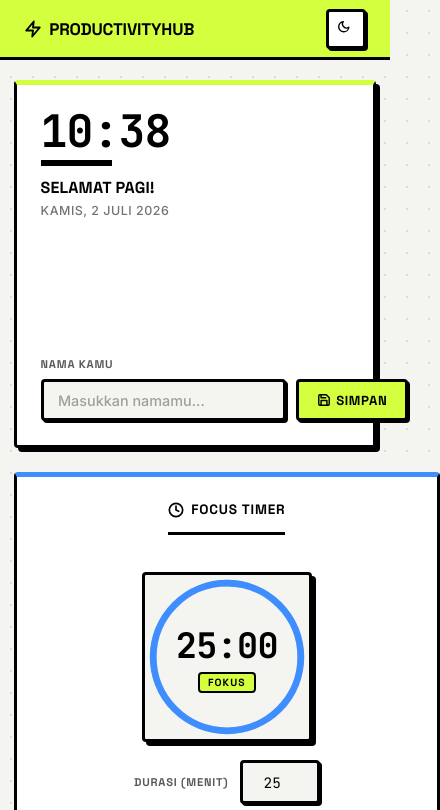
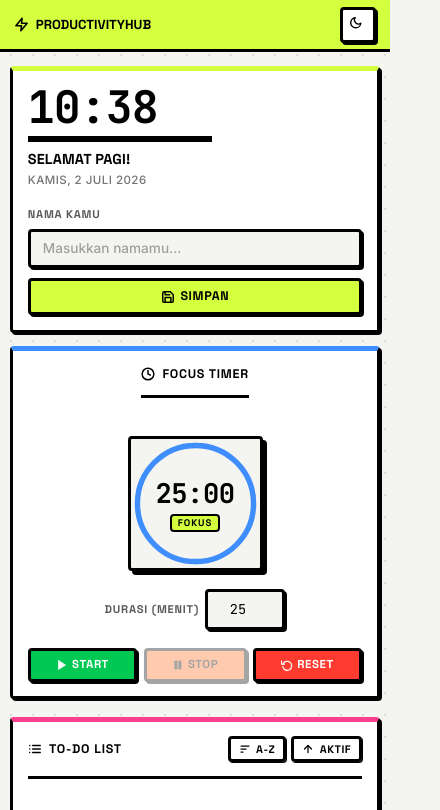
Before and after one commit to j0nsss/CodingCamp-29June26-junadhan, a plain HTML site: page index.html in a window 390 px wide. Shown: the top 810 px of the page, 440 px wide, since content can reach past the window. Drawn offline with Linux system fonts and the light colour scheme.

Commit message:
responsive

```diff
--- a/css/style.css
+++ b/css/style.css
@@ -80,7 +80,11 @@
 /* ----- 3. RESET & BASE ----- */
 *, *::before, *::after { box-sizing: border-box; margin: 0; padding: 0; }
 
-html { scroll-behavior: smooth; }
+html {
+  scroll-behavior: smooth;
+  /* Cegah horizontal overflow di semua device */
+  overflow-x: hidden;
+}
 
 /* SVG global: selalu block, tidak ada descender/line-height artefak */
 svg {
@@ -99,6 +103,8 @@ svg {
 }
 
 body {
+  overflow-x: hidden;
+  width: 100%;
   font-family: var(--font-body);
   background-color: var(--base-bg);
   /* Dot-grid texture pakai base-ink opacity rendah */
@@ -177,7 +183,7 @@ body {
 .container {
   max-width: 1100px;
   margin: 0 auto;
-  padding: 2rem 1.25rem 3rem;
+  padding: 2rem 1.5rem 3rem;
   display: flex;
   flex-direction: column;
   gap: 1.5rem;
@@ -187,11 +193,6 @@ body {
   display: grid;
   grid-template-columns: 1fr 1fr;
   gap: 1.5rem;
-}
-
-@media (max-width: 768px) {
-  .grid-two   { grid-template-columns: 1fr; }
-  .container  { padding: 1.25rem 0.85rem 2.5rem; }
 }
 
 /* ----- 6. CARD ----- */
@@ -305,7 +306,6 @@ body {
   .greeting-card { flex-direction: column; }
   .greeting-name-wrapper { width: 100%; flex: none; }
 }
-
 /* ----- 8. FORM ELEMENTS ----- */
 .label-small {
   font-family: var(--font-display);
@@ -865,3 +865,346 @@ body {
   border-radius: 0;
   opacity: 0.4;
 }
+
+
+/* ==========================================================
+   RESPONSIVE SYSTEM
+   Breakpoints:
+     xs  : < 480px   (small phone — iPhone SE, Galaxy A)
+     sm  : < 640px   (phone landscape / large phone)
+     md  : < 768px   (tablet portrait / large phone)
+     lg  : < 1024px  (tablet landscape / small laptop)
+   ========================================================== */
+
+/* ── lg: tablet landscape & small laptop (< 1024px) ── */
+@media (max-width: 1024px) {
+  .container {
+    padding: 1.75rem 1.25rem 2.5rem;
+  }
+}
+
+/* ── md: tablet portrait & large phone (< 768px) ── */
+@media (max-width: 768px) {
+  .container {
+    padding: 1.25rem 1rem 2rem;
+    gap: 1.1rem;
+  }
+
+  /* Grid jadi 1 kolom */
+  .grid-two {
+    grid-template-columns: 1fr;
+    gap: 1.1rem;
+  }
+
+  /* Navbar brand: sembunyikan teks, tampilkan ikon saja */
+  .navbar {
+    padding: 0 1rem;
+  }
+
+  /* Card padding lebih hemat */
+  .card {
+    padding: 1.15rem;
+  }
+
+  /* Greeting: susun vertikal */
+  .greeting-card {
+    flex-direction: column;
+    gap: 1rem;
+  }
+
+  .greeting-content { flex: none; width: 100%; }
+
+  .greeting-name-wrapper {
+    flex: none;
+    width: 100%;
+  }
+
+  /* Timer: lebih kecil sedikit */
+  .timer-display-wrapper {
+    width: 150px;
+    height: 150px;
+  }
+
+  .timer-display span:first-child {
+    font-size: 1.9rem;
+  }
+
+  /* Timer controls: bungkus kalau tidak muat */
+  .timer-controls {
+    gap: 0.4rem;
+  }
+
+  /* Todo list: max-height lebih pendek */
+  .todo-list {
+    max-height: 260px;
+  }
+
+  /* Link form: susun vertikal */
+  .link-form {
+    flex-direction: column;
+  }
+
+  .link-form .input-field {
+    min-width: unset;
+    width: 100%;
+  }
+
+  .link-form .btn {
+    width: 100%;
+  }
+
+  /* Modal padding */
+  .modal {
+    padding: 1.5rem;
+  }
+
+  /* Modal actions full width */
+  .modal-actions {
+    flex-direction: column-reverse;
+    gap: 0.5rem;
+  }
+
+  .modal-actions .btn {
+    width: 100%;
+    justify-content: center;
+  }
+}
+
+/* ── sm: phone landscape & large phone (< 640px) ── */
+@media (max-width: 640px) {
+  .container {
+    padding: 1rem 0.85rem 2rem;
+    gap: 1rem;
+  }
+
+  .card {
+    padding: 1rem;
+  }
+
+  /* Navbar brand text lebih pendek */
+  .navbar-brand {
+    font-size: 0.9rem;
+    letter-spacing: 0;
+  }
+
+  /* Greeting time lebih kecil di layar sempit */
+  .greeting-time {
+    font-size: clamp(2.2rem, 10vw, 3rem);
+  }
+
+  .greeting-text {
+    font-size: clamp(0.9rem, 4vw, 1.1rem);
+  }
+
+  /* Input row: bungkus saat sangat sempit */
+  .input-row {
+    flex-wrap: wrap;
+  }
+
+  .input-row .btn {
+    flex: 1 1 100%;
+    justify-content: center;
+  }
+
+  .input-row .input-field {
+    flex: 1 1 100%;
+  }
+
+  /* Card header: sort button bisa wrap */
+  .card-header {
+    gap: 0.5rem;
+  }
+
+  .todo-sort-group {
+    gap: 0.3rem;
+  }
+
+  /* Timer: susun durasi jadi kolom */
+  .timer-duration-row {
+    flex-wrap: wrap;
+    justify-content: center;
+    gap: 0.4rem;
+  }
+
+  /* Tombol timer sama lebar */
+  .timer-controls .btn {
+    flex: 1 1 auto;
+    min-width: 0;
+    padding: 0.55rem 0.5rem;
+    font-size: 0.75rem;
+  }
+
+  /* Todo item: kurangi padding */
+  .todo-item {
+    padding: 0.5rem 0.6rem;
+    gap: 0.45rem;
+  }
+
+  /* Todo actions: tap target lebih besar */
+  .todo-btn {
+    padding: 0.3rem 0.45rem;
+  }
+
+  /* Links: chip bisa full row kalau terlalu panjang */
+  .links-container {
+    gap: 0.5rem;
+  }
+
+  /* Footer lebih kecil */
+  .footer {
+    padding: 1rem;
+    font-size: 0.7rem;
+  }
+}
+
+/* ── xs: small phone (< 480px) — iPhone SE, Galaxy A series ── */
+@media (max-width: 480px) {
+  .container {
+    padding: 0.85rem 0.65rem 1.75rem;
+    gap: 0.85rem;
+  }
+
+  .card {
+    padding: 0.9rem;
+    /* Shadow lebih kecil agar tidak terpotong layar */
+    box-shadow: var(--shadow-sm);
+  }
+
+  .card:hover {
+    box-shadow: var(--shadow);
+    transform: translate(-1px, -1px);
+  }
+
+  /* Navbar */
+  .navbar {
+    height: 52px;
+    padding: 0 0.85rem;
+  }
+
+  .navbar-brand {
+    font-size: 0.82rem;
+  }
+
+  .navbar-brand svg {
+    width: 15px;
+    height: 15px;
+  }
+
+  .btn-icon {
+    width: 36px;
+    height: 36px;
+  }
+
+  /* Greeting */
+  .greeting-time {
+    font-size: clamp(2rem, 12vw, 2.8rem);
+  }
+
+  .greeting-text {
+    font-size: 0.9rem;
+    margin-top: 0.5rem;
+  }
+
+  .greeting-date {
+    font-size: 0.72rem;
+  }
+
+  /* Timer display box lebih kecil */
+  .timer-display-wrapper {
+    width: 135px;
+    height: 135px;
+  }
+
+  .timer-display span:first-child {
+    font-size: 1.7rem;
+  }
+
+  .timer-label {
+    font-size: 0.6rem;
+    padding: 1px 6px;
+  }
+
+  /* Tombol timer: font lebih kecil */
+  .timer-controls .btn {
+    font-size: 0.72rem;
+    padding: 0.5rem 0.4rem;
+    gap: 0.25rem;
+  }
+
+  .timer-controls .btn svg {
+    width: 12px;
+    height: 12px;
+  }
+
+  /* Card title */
+  .card-title {
+    font-size: 0.78rem;
+  }
+
+  .card-title svg {
+    width: 14px;
+    height: 14px;
+  }
+
+  /* Buttons */
+  .btn {
+    font-size: 0.78rem;
+    padding: 0.55rem 0.85rem;
+  }
+
+  .btn-xs {
+    font-size: 0.68rem;
+    padding: 0.25rem 0.5rem;
+  }
+
+  /* Input */
+  .input-field {
+    font-size: 0.85rem;
+    padding: 0.55rem 0.75rem;
+  }
+
+  /* Todo list */
+  .todo-list {
+    max-height: 220px;
+  }
+
+  .todo-text {
+    font-size: 0.82rem;
+  }
+
+  /* Todo checkbox tap target */
+  .todo-checkbox {
+    width: 22px;
+    height: 22px;
+    min-width: 22px;
+  }
+
+  /* Link chip: lebih compact */
+  .link-chip {
+    padding: 0.4rem 0.7rem;
+    font-size: 0.75rem;
+  }
+
+  /* Modal */
+  .modal {
+    padding: 1.25rem;
+    max-width: 100%;
+  }
+
+  .modal-overlay {
+    padding: 0.75rem;
+    align-items: flex-end; /* slide dari bawah di HP kecil */
+  }
+
+  .modal {
+    border-radius: var(--radius) var(--radius) 0 0;
+    width: 100%;
+    max-width: 100%;
+    animation: modalInMobile 0.22s ease;
+  }
+
+  @keyframes modalInMobile {
+    from { opacity: 0; transform: translateY(20px); }
+    to   { opacity: 1; transform: translateY(0); }
+  }
+}
```
Also changed, not shown: 1 other file.
